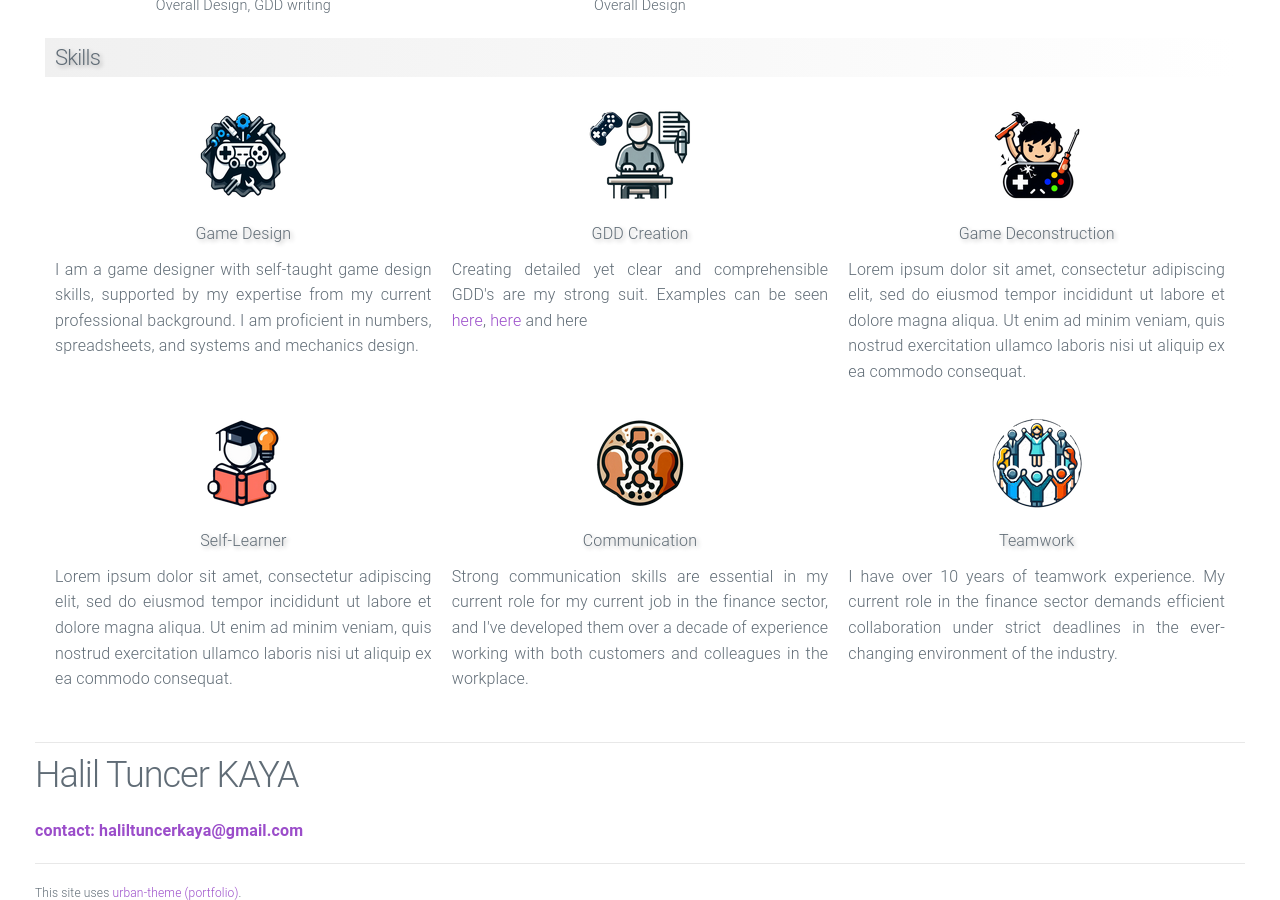
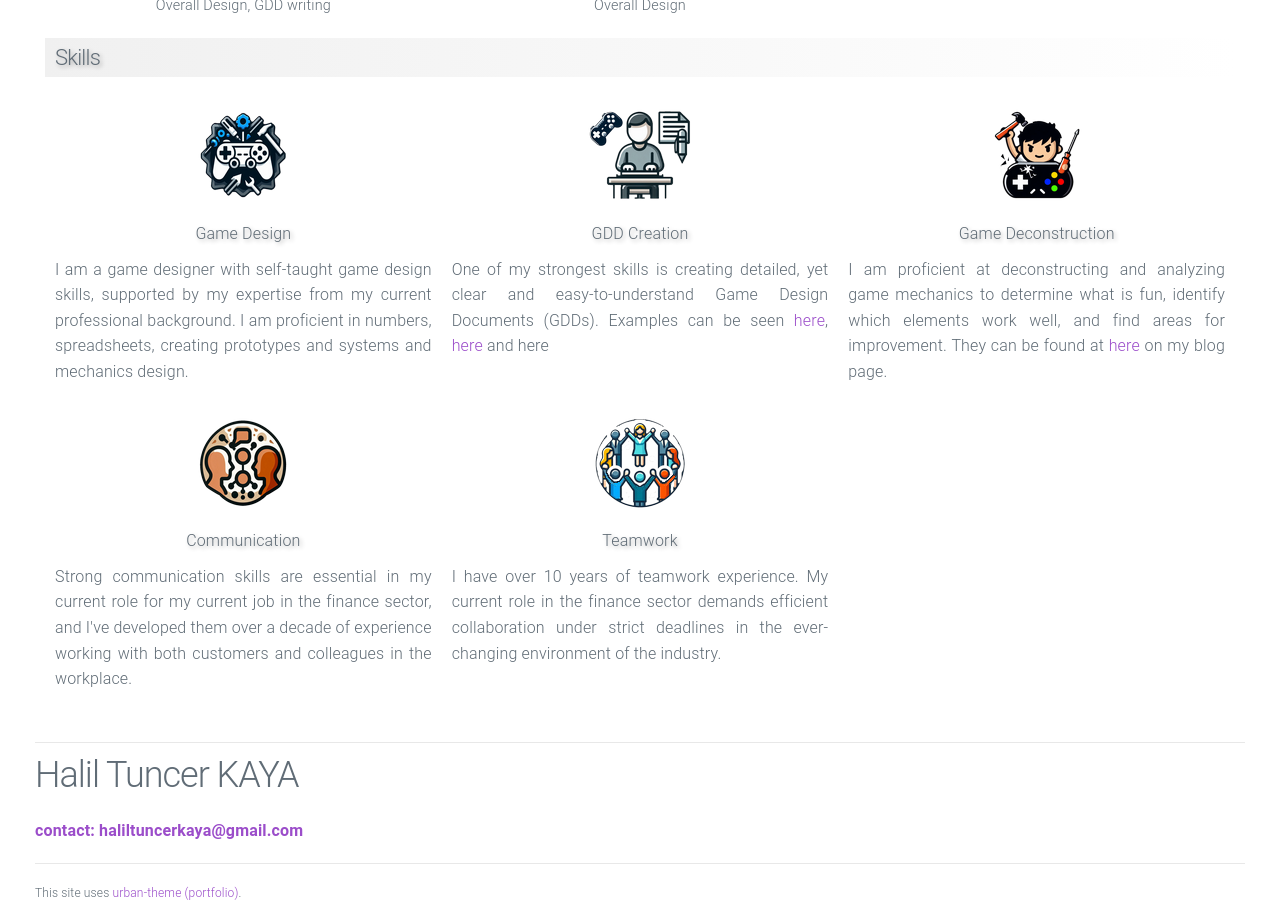
Before and after one commit to htramu/htk.github.io, a Jekyll site: the page built from index.html, in a window 1280 px wide and 900 px high, scrolled down 1823 px. Built offline with Jekyll 4.4.1, drawn with Linux system fonts in a browser that asks for light colours.

Commit message:
Update home.html

```diff
--- a/_layouts/home.html
+++ b/_layouts/home.html
@@ -145,25 +145,20 @@
 							<td style="width: 33.33%; padding: 10px; text-align: center; vertical-align: top; border-bottom: none;">
 								<img src="/assets/skills_design.png" alt="Game Design">
 								<div class="text-shadow-shade" style="padding: 10px 10px;">Game Design</div>
-								<div><p>I am a game designer with self-taught game design skills, supported by my expertise from my current professional background. I am proficient in numbers, spreadsheets, and systems and mechanics design.</p></div>
+								<div><p>I am a game designer with self-taught game design skills, supported by my expertise from my current professional background. I am proficient in numbers, spreadsheets, creating prototypes and systems and mechanics design.</p></div>
 							</td>
 							<td style="width: 33.33%; padding: 10px; text-align: center; vertical-align: top; border-bottom: none;">
 								<img src="/assets/skills_gddwriter.png" alt="GDD Creation">
 								<div class="text-shadow-shade" style="padding: 10px 10px;">GDD Creation</div>
-								<div><p>Creating detailed yet clear and comprehensible GDD's are my strong suit. Examples can be seen <a href="/assets/BounZy_GDD.pdf">here</a>, <a href="/assets/winwMechanics.pdf">here</a> and here</p></div>
+								<div><p>One of my strongest skills is creating detailed, yet clear and easy-to-understand Game Design Documents (GDDs). Examples can be seen <a href="/assets/BounZy_GDD.pdf">here</a>, <a href="/assets/winwMechanics.pdf">here</a> and here</p></div>
 							</td>
 							<td style="width: 33.33%; padding: 10px; text-align: center; vertical-align: top; border-bottom: none;">
 								<img src="/assets/skills_decontructor.png" alt="Game Deconstruction">
 								<div class="text-shadow-shade"  style="padding: 10px 10px;">Game Deconstruction</div>
-								<div><p>Lorem ipsum dolor sit amet, consectetur adipiscing elit, sed do eiusmod tempor incididunt ut labore et dolore magna aliqua. Ut enim ad minim veniam, quis nostrud exercitation ullamco laboris nisi ut aliquip ex ea commodo consequat.</p></div>
+								<div><p>I am proficient at deconstructing and analyzing game mechanics to determine what is fun, identify which elements work well, and find areas for improvement. They can be found at <a href="/blog">here</a> on my blog page.</p></div>
 							</td>
 						</tr>
 						<tr>
-							<td style="width: 33.33%; padding: 10px; text-align: center; vertical-align: top; border-bottom: none;">
-								<img src="/assets/skills_selflearner.png" alt="Self-Learner">
-								<div class="text-shadow-shade"  style="padding: 10px 10px;">Self-Learner</div>
-								<div><p>Lorem ipsum dolor sit amet, consectetur adipiscing elit, sed do eiusmod tempor incididunt ut labore et dolore magna aliqua. Ut enim ad minim veniam, quis nostrud exercitation ullamco laboris nisi ut aliquip ex ea commodo consequat.</p></div>
-							</td>
 							<td style="width: 33.33%; padding: 10px; text-align: center; vertical-align: top; border-bottom: none;">
 								<img src="/assets/skills_communication.png" alt="Communication">
 								<div class="text-shadow-shade"  style="padding: 10px 10px;">Communication</div>
@@ -174,6 +169,11 @@
 								<div class="text-shadow-shade"  style="padding: 10px 10px;">Teamwork</div>
 								<div><p>I have over 10 years of teamwork experience. My current role in the finance sector demands efficient collaboration under strict deadlines in the ever-changing environment of the industry.</p></div>
 							</td>
+<!-- 							<td style="width: 33.33%; padding: 10px; text-align: center; vertical-align: top; border-bottom: none;">
+								<img src="/assets/skills_selflearner.png" alt="Self-Learner">
+								<div class="text-shadow-shade"  style="padding: 10px 10px;">Self-Learner</div>
+								<div><p>Lorem ipsum dolor sit amet, consectetur adipiscing elit, sed do eiusmod tempor incididunt ut labore et dolore magna aliqua. Ut enim ad minim veniam, quis nostrud exercitation ullamco laboris nisi ut aliquip ex ea commodo consequat.</p></div>
+							</td> -->
 						</tr>
 					</table>
 				</div>
```
